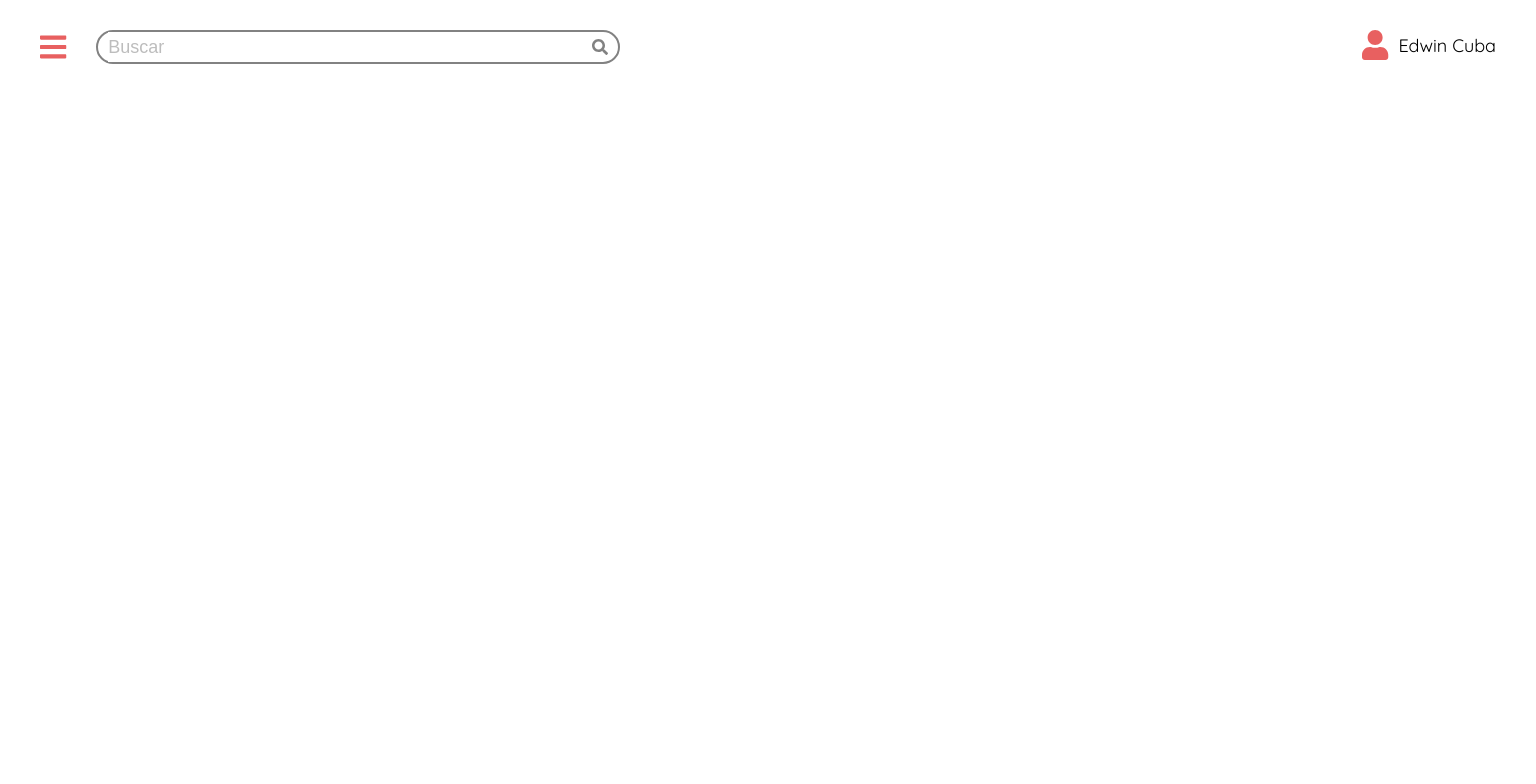
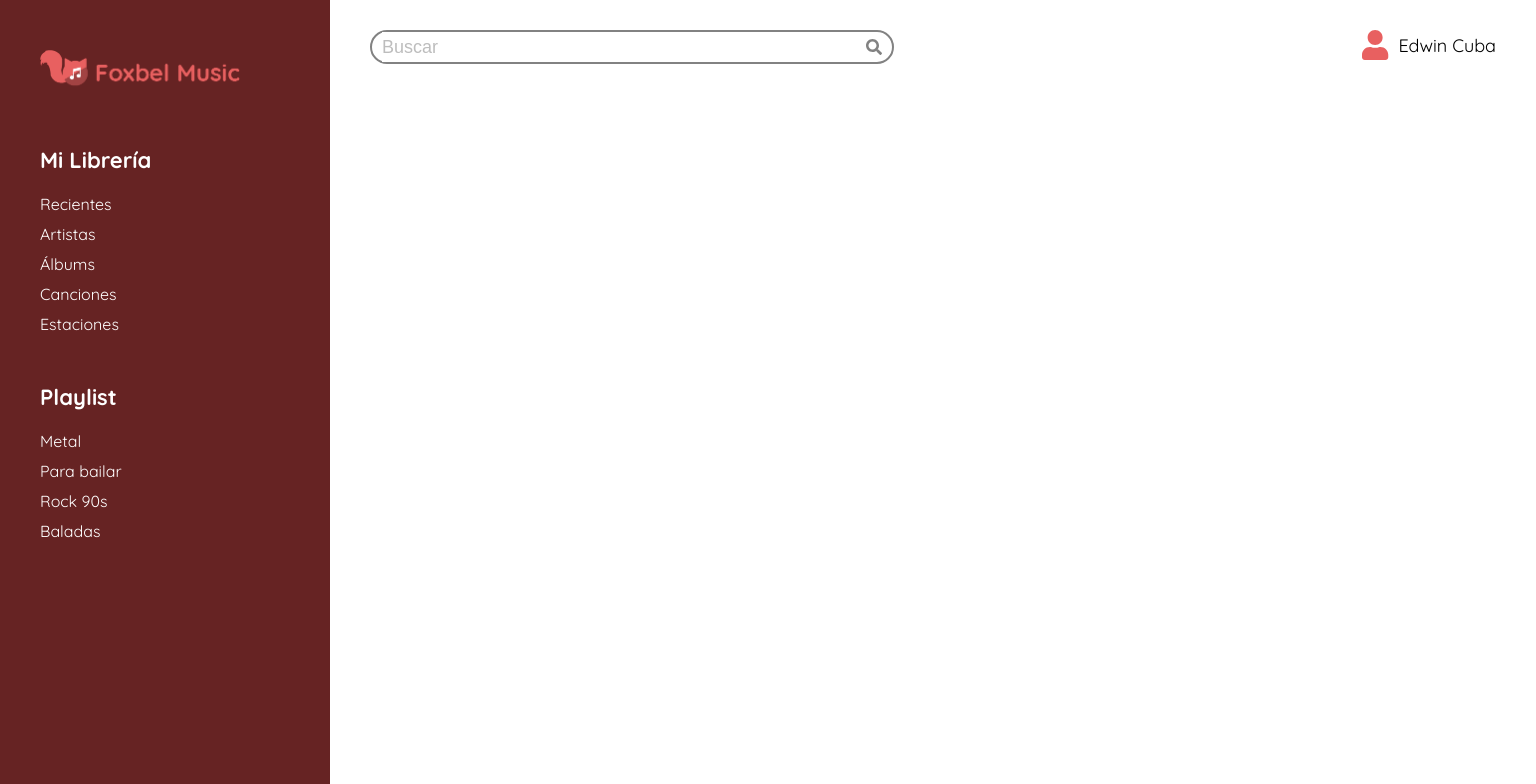
Before and after one commit to EdwinCuba/foxbel-music, a React app: page / in a window 1536 px wide. Shown: the top 784 px of the page. Built offline with nearby package versions, Linux system fonts and the light colour scheme; no server answers.

Commit message:
finalizado

```diff
--- a/src/assets/styles/components/Header.scss
+++ b/src/assets/styles/components/Header.scss
@@ -77,3 +77,12 @@ header .search{
     }
   }
 }
+@media screen and (min-width: 1300px){
+  #open-nav{
+    display: none
+  }
+
+  header .search{
+    margin: 0;
+  }
+}
--- a/src/assets/styles/components/MediaDetails.scss
+++ b/src/assets/styles/components/MediaDetails.scss
@@ -158,3 +158,8 @@ $bg-image: 'https://cdns-images.dzcdn.net/images/artist/2a03e7b1880b35f0ac4da400
     }
   }
 }
+@media screen and (min-width: 768px) {
+  .media-details{
+    padding: 0 40px;
+  }
+}
--- a/src/assets/styles/components/NavigationBar.scss
+++ b/src/assets/styles/components/NavigationBar.scss
@@ -48,3 +48,31 @@ $white: #ffffff;
     max-width: 330px;
   }
 }
+@media screen and (min-width: 768px){
+  .navigation__item{
+    span{
+      font-size: 2.5rem;
+      line-height: 3rem;
+    }
+    li{
+      font-size: 2rem;
+      line-height: 2.5rem;
+    }
+  }
+}
+@media screen and (min-width: 1300px){
+  .navigation-bar__header svg{
+    display: none;
+  }
+  .navigation__item{
+    text-align: left;
+    span{
+      font-size: 2.2rem;
+      line-height: 2.7rem;
+    }
+    li{
+      font-size: 1.6rem;
+      line-height: 2rem;
+    }
+  }
+}
--- a/src/assets/styles/components/SearchResults.scss
+++ b/src/assets/styles/components/SearchResults.scss
@@ -64,7 +64,7 @@
     grid-template-columns: repeat(4, 160px);
   }
 }
-@media screen and (min-width: 1024px){
+@media screen and (min-width: 1300px){
   .results{
     grid-template-columns: repeat(5, 160px);
   }
--- a/src/assets/styles/containers/App.scss
+++ b/src/assets/styles/containers/App.scss
@@ -31,8 +31,20 @@ aside{
   overflow-y: scroll;
   transition: all .4s ease;
 }
+aside.open{
+  left: 0;
+}
 @media screen and (min-width: 600px){
   aside{
     max-width: 330px;
   }
 }
+@media screen and (min-width: 1300px){
+  .App{
+    padding-left: 330px;
+  }
+  aside{
+    z-index: 10;
+    left: 0;
+  }
+}
--- a/src/components/Header.jsx
+++ b/src/components/Header.jsx
@@ -39,13 +39,13 @@ const Header = props => {
       </header>
 
       {(isOpen) ? (
-        <aside style={{ left: 0 }}>
+        <aside className="open">
           <NavigationBar
             setIsOpen={setIsOpen}
           />
         </aside>
       ) : (
-        <aside style={{ left: -100 + "%" }}>
+        <aside>
           <NavigationBar
             setIsOpen={setIsOpen}
           />
```
